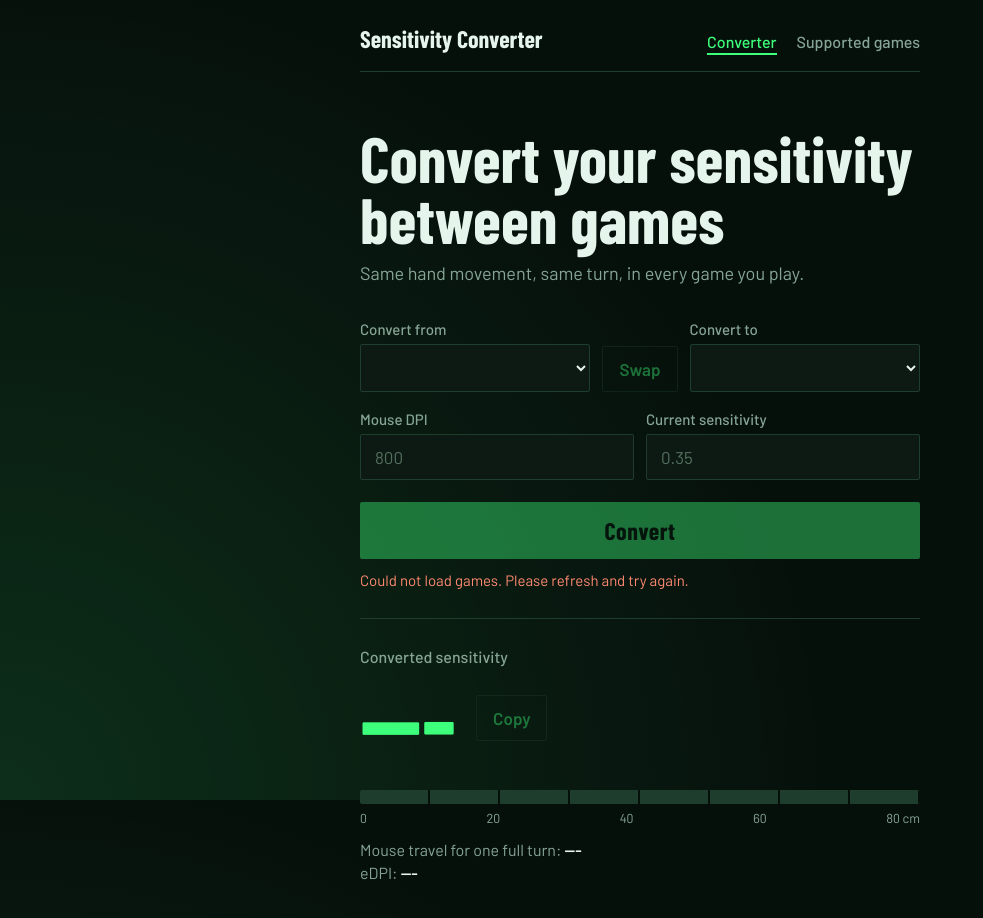
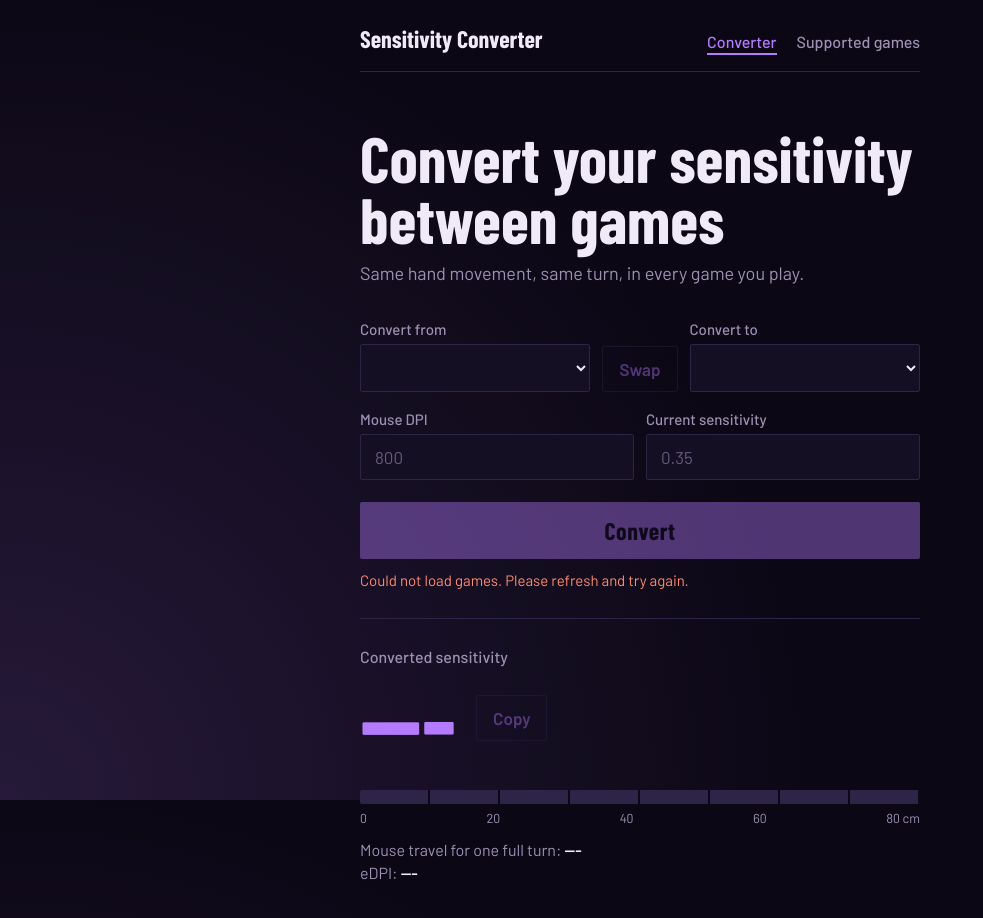
Before and after one commit to spooky7135/Sensitivity-tracker, a website: page index.html in a window 1280 px wide. Shown: the whole page, without its empty margins (0-983 px from the left). Drawn offline with nearby package versions, Linux system fonts and the light colour scheme; no server answers.

Commit message:
Change color theme from green to purple

```diff
--- a/script.js
+++ b/script.js
@@ -93,7 +93,7 @@ async function loadGames() {
 loadGames();
 
 // ---------- CONFETTI ----------
-const CONFETTI_COLORS = ["#3dff7c", "#7dffa8", "#e6f5ec", "#1fae55"];
+const CONFETTI_COLORS = ["#b57bff", "#d0a8ff", "#efe9f8", "#7a3fd6"];
 const CONFETTI_COUNT = 45;
 
 // True if the person turned animations off in their system settings.
--- a/style.css
+++ b/style.css
@@ -1,12 +1,12 @@
 /* ---------- VARIABLES ---------- */
 :root {
-    --pit: #06100b;      /* page background: black with a green cast */
-    --panel: #0c1a13;    /* input backgrounds */
-    --line: #1f3d2c;     /* borders and the empty ruler */
-    --venom: #3dff7c;    /* the neon green: button and answer */
-    --venom-bright: #7dffa8;
-    --text: #e6f5ec;
-    --muted: #86a595;
+    --pit: #0b0714;      /* page background: black with a purple cast */
+    --panel: #150f24;    /* input backgrounds */
+    --line: #2e2447;     /* borders and the empty ruler */
+    --accent: #b57bff;    /* the neon purple: button and answer */
+    --accent-bright: #d0a8ff;
+    --text: #efe9f8;
+    --muted: #9c90b3;
     --error: #ff8a70;
 
     --display: "Barlow Condensed", "Arial Narrow", sans-serif;
@@ -29,10 +29,10 @@ body {
     font-family: var(--body);
     color: var(--text);
     background-color: var(--pit);
-    /* One faint green haze in the lower left corner. */
+    /* One faint purple haze in the lower left corner. */
     background-image: radial-gradient(
         circle at 0% 100%,
-        rgba(61, 255, 124, 0.13),
+        rgba(181, 123, 255, 0.16),
         transparent 55%
     );
     background-attachment: fixed;
@@ -83,12 +83,12 @@ body {
 
 /* aria-current="page" marks the link for the page you are on. */
 .site-header nav a[aria-current="page"] {
-    color: var(--venom);
-    border-bottom-color: var(--venom);
+    color: var(--accent);
+    border-bottom-color: var(--accent);
 }
 
 a:focus-visible {
-    outline: 2px solid var(--venom);
+    outline: 2px solid var(--accent);
     outline-offset: 3px;
 }
 
@@ -167,19 +167,19 @@ select {
 }
 
 input::placeholder {
-    color: #55705f;
+    color: #655a7c;
 }
 
 input:hover,
 select:hover {
-    border-color: #2f5c43;
+    border-color: #47386b;
 }
 
 input:focus-visible,
 select:focus-visible {
     outline: none;
-    border-color: var(--venom);
-    box-shadow: 0 0 0 1px var(--venom);
+    border-color: var(--accent);
+    box-shadow: 0 0 0 1px var(--accent);
 }
 
 /* ---------- CONVERT BUTTON ---------- */
@@ -190,8 +190,8 @@ select:focus-visible {
     font-size: 1.5rem;
     font-weight: 700;
     letter-spacing: 0.02em;
-    color: #03130a; /* dark text on neon: easy to read */
-    background: var(--venom);
+    color: #12071f; /* dark text on neon: easy to read */
+    background: var(--accent);
     border: none;
     border-radius: 2px;
     cursor: pointer;
@@ -199,7 +199,7 @@ select:focus-visible {
 }
 
 .convert-button:hover {
-    background: var(--venom-bright);
+    background: var(--accent-bright);
 }
 
 /* ---------- SWAP AND COPY BUTTONS ---------- */
@@ -209,7 +209,7 @@ select:focus-visible {
     font-family: var(--body);
     font-size: 1.0625rem;
     font-weight: 600;
-    color: var(--venom);
+    color: var(--accent);
     background: transparent;
     border: 1px solid var(--line);
     border-radius: 2px;
@@ -218,8 +218,8 @@ select:focus-visible {
 }
 
 .small-button:hover {
-    border-color: var(--venom);
-    background: rgba(61, 255, 124, 0.08);
+    border-color: var(--accent);
+    background: rgba(181, 123, 255, 0.1);
 }
 
 button:focus-visible {
@@ -269,7 +269,7 @@ button:disabled {
     font-weight: 700;
     font-size: clamp(4rem, 18vw, 6.5rem);
     line-height: 1;
-    color: var(--venom);
+    color: var(--accent);
     font-variant-numeric: tabular-nums; /* digits all the same width */
 }
 
@@ -289,7 +289,7 @@ button:disabled {
 .ruler-fill {
     width: 0%; /* script.js sets this after a conversion */
     height: 100%;
-    background: var(--venom);
+    background: var(--accent);
     transition: width 0.5s ease-out;
 }
 
@@ -378,7 +378,7 @@ button:disabled {
 
 /* The wedge dial. Two background layers:
    1. a small dark dot in the middle,
-   2. a cone-shaped gradient: green for --turn degrees, dark for the rest. */
+   2. a cone-shaped gradient: purple for --turn degrees, dark for the rest. */
 .dial {
     width: 128px;
     aspect-ratio: 1;
@@ -388,7 +388,7 @@ button:disabled {
         radial-gradient(circle, var(--panel) 0 15%, transparent 16%),
         conic-gradient(
             from calc(var(--turn) / -2), /* centers the wedge at the top */
-            var(--venom) 0deg var(--turn),
+            var(--accent) 0deg var(--turn),
             var(--line) var(--turn) 360deg
         );
     transition: --turn 0.9s ease-out; /* games.js sets --turn; this sweeps it open */
@@ -418,12 +418,12 @@ button:disabled {
     margin-top: auto; /* pushes the link to the bottom of every tile */
     padding-top: 16px;
     font-weight: 600;
-    color: var(--venom);
+    color: var(--accent);
     text-underline-offset: 4px;
 }
 
 .game-link:hover {
-    color: var(--venom-bright);
+    color: var(--accent-bright);
 }
 
 /* ---------- CONFETTI ---------- */
```
Also changed, not shown: games.html (+1 -1 lines).
